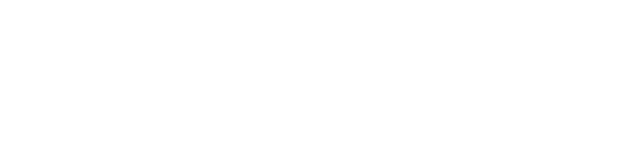
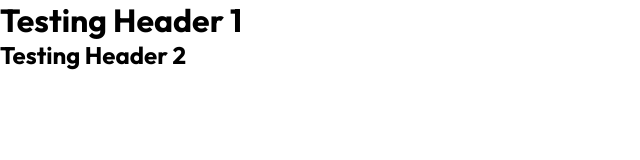
Before and after one commit to Hayazi28/QR-code-component, a plain HTML site: page qr-code-component-main/index.html in a window 1280 px wide. Shown: the whole page, without its empty margins (0-640 px from the left). Drawn offline with Linux system fonts and the light colour scheme.

Commit message:
updated with style css and font family

```diff
--- a/qr-code-component-main/index.html
+++ b/qr-code-component-main/index.html
@@ -1,13 +1,17 @@
 <!DOCTYPE html>
 <html lang="en">
-<head>
-    <meta charset="UTF-8">
-    <meta name="viewport"
-    content="width=device-width, initial-scale=1.0">
-    <title>Document</title>
-</head>
-<body>
-    <!-- Testing git commit by updating this comment -->
-    <!-- Practicing another git commit here -->
-</body>
+  <head>
+    <meta charset="UTF-8" />
+    <meta name="viewport" content="width=device-width, initial-scale=1.0" />
+    <link rel="preconnect" href="https://fonts.googleapis.com" />
+    <link rel="preconnect" href="https://fonts.gstatic.com" crossorigin />
+    <link href="https://fonts.googleapis.com/css2?family=Outfit:wght@400..700&display=swap" rel="stylesheet"/>
+    <link rel="stylesheet" href="style.css">
+    <title>QR Component</title>
+  </head>
+
+  <body>
+    <h1>Testing Header 1</h1>
+    <h2>Testing Header 2</h2>
+  </body>
 </html>
--- /dev/null
+++ b/qr-code-component-main/style.css
@@ -0,0 +1,6 @@
+* {
+    font-family: 'Outfit', sans-serif;
+    margin: 0;
+    padding: 0;
+    box-sizing: border-box;
+}
```
